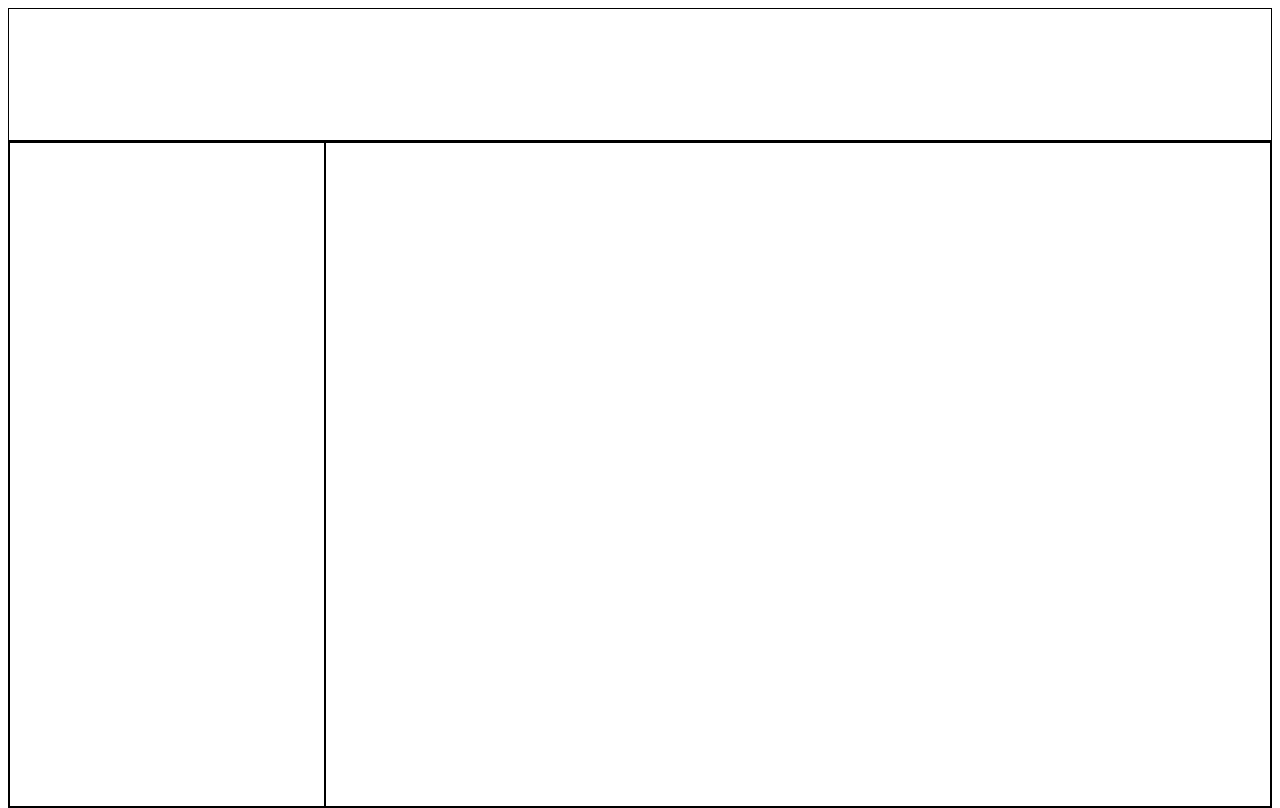
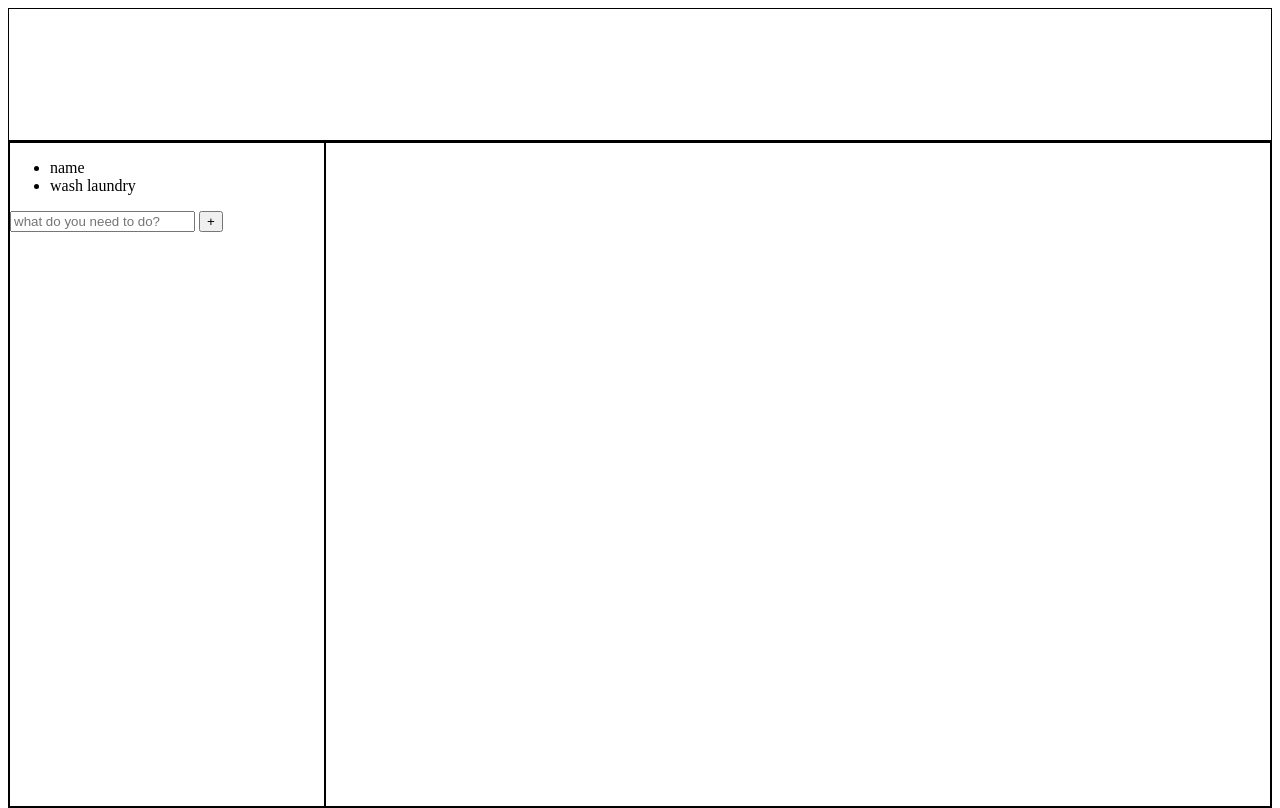
Before and after one commit to jennri/TOP-todolist, a website built with webpack: page dist/index.html in a window 1280 px wide. Built offline with nearby package versions, Linux system fonts and the light colour scheme.

Commit message:
adding items to list, renders properly

```diff
--- a/src/index.js
+++ b/src/index.js
@@ -1,4 +1,51 @@
 alert('hello')
 
 const listContainer = document.querySelector("[data-list]")
-let list = [];
+const newListForm = document.querySelector("[data-new-list]")
+const newListInput = document.querySelector("[data-new-input]")
+
+//
+let lists = [{
+    id: 1,
+    name: 'name'
+}, {
+    id: 2,
+    name: 'wash laundry'
+}];
+
+newListForm.addEventListener('submit', e => {
+    //prevents submission, as doing so will refresh the page
+    e.preventDefault();
+    const listName = newListInput.value;
+    if (listName == null || listName === "") return
+
+    const list = createList(listName)
+    newListInput.value = null;
+    lists.push(list)
+    render();
+})
+
+function createList(name) {
+    return {id: Date.now().toString(), name: name, task: []}
+}
+
+//clears the list and
+function render(){
+    clearElement(listContainer)
+    lists.forEach(list => {
+        const listElement = document.createElement("li")
+        listElement.dataset.listId = list.id;
+        listElement.classList.add("listname")
+        listElement.innerText = list.name
+        listContainer.appendChild(listElement)
+    })
+
+}
+
+function clearElement(ele){
+    while (ele.firstChild) {
+        ele.removeChild(ele.firstChild)
+    }
+}
+
+render();
```
Also changed, not shown: dist/index.html, dist/main.js.
